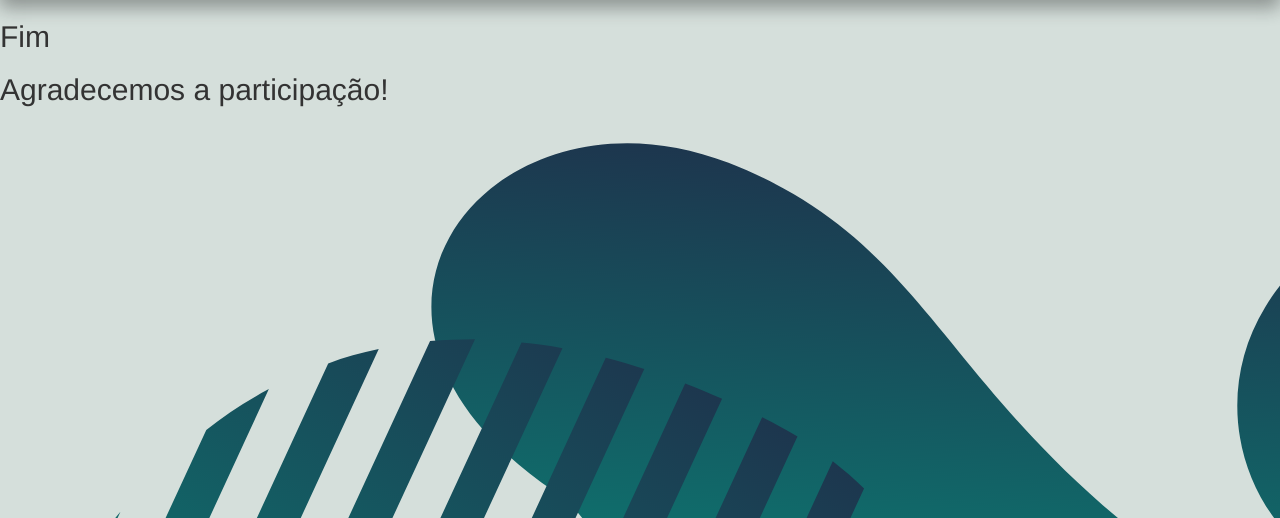
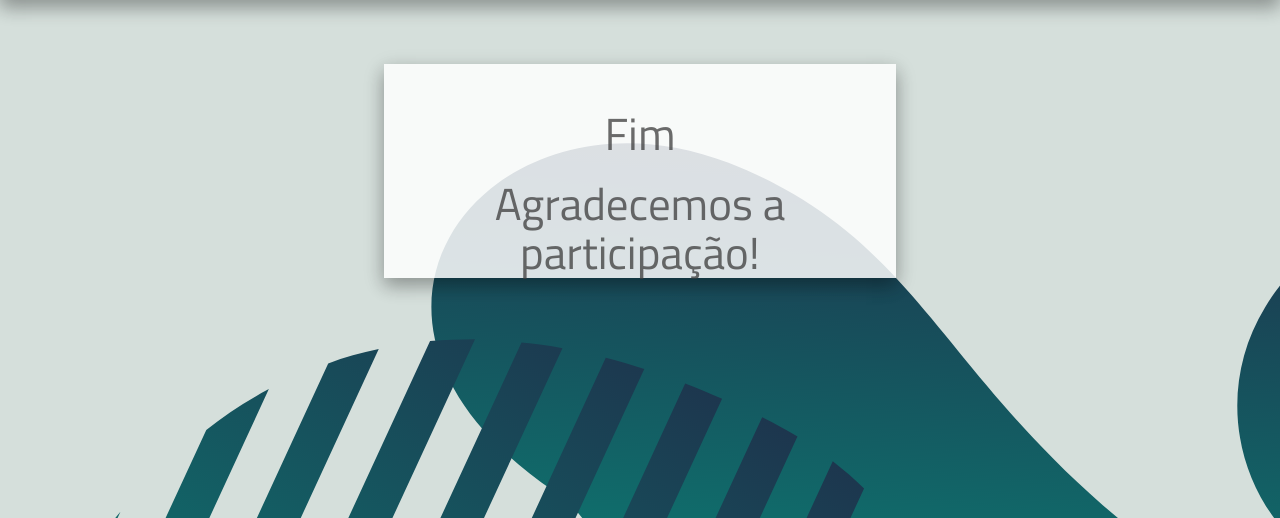
Before and after one commit to diony1997/Projeto-CPA, a PHP site: page /fim.php in a window 1280 px wide. Shown: the part 71-589 px from the top of the page. Run offline with PHP 8.4, Linux system fonts and the light colour scheme; the visitor is signed in with stand-in values (Sample User, id 1).

Commit message:
Update estilo3.css

```diff
--- a/css/estilo3.css
+++ b/css/estilo3.css
@@ -26,6 +26,23 @@
         box-shadow: 0 8px 16px 0 rgba(0,0,0,0.2), 0 6px 20px 0 rgba(0,0,0,0.19);
         margin-left: 5%;
         text-align: center;
+    }
+
+    div.fim{
+        background-color: rgba(255, 255, 255, 0.842);
+        box-shadow: 0 8px 16px 0 rgba(0,0,0,0.2), 0 6px 20px 0 rgba(0,0,0,0.19);
+        width: 90%;
+        height: 30%;
+        margin-left: 5%;
+        margin-top: 5%;
+        padding-top: 2%;
+    }
+
+    h2.fim{
+        text-align: center;
+        font-size: 350%;
+        color : rgba(63, 63, 63, 0.774);
+        font-family: 'fontenova';
     }
 
     h2.pergunta{
@@ -120,6 +137,16 @@
         margin-left: 20%;
     }
 
+    div.fim{
+        background-color: rgba(255, 255, 255, 0.842);
+        box-shadow: 0 8px 16px 0 rgba(0,0,0,0.2), 0 6px 20px 0 rgba(0,0,0,0.19);
+        width: 40%;
+        height: 30%;
+        margin-left: 30%;
+        margin-top: 5%;
+        padding-top: 2%;
+    }
+
     h2.pergunta{
         padding-top: 1.5%;
         padding-bottom: 1%;
@@ -128,6 +155,14 @@
         text-align: justify;
         display: inline-block;
     }
+
+    h2.fim{
+        text-align: center;
+        font-size: 450%;
+        color : rgba(63, 63, 63, 0.774);
+        font-family: 'fontenova';
+    }
+
     .pergunta{
         text-align: center;
     }
```
